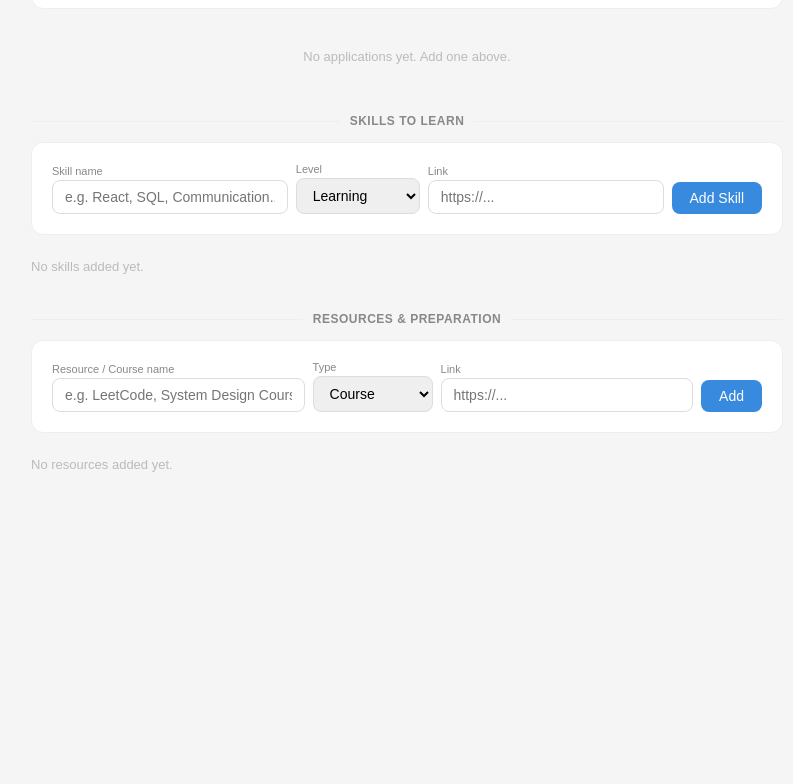
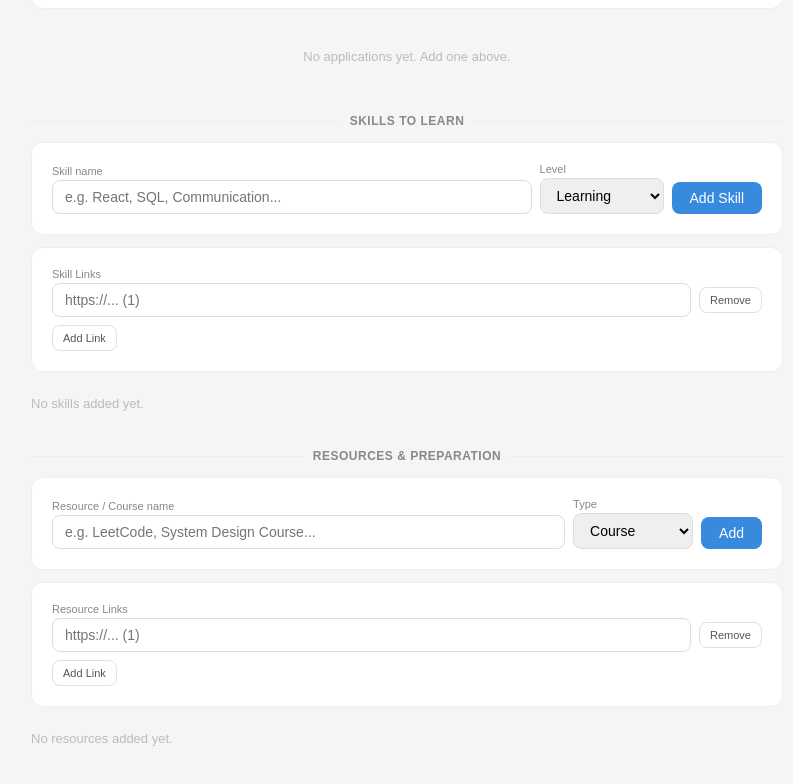
Before and after one commit to SMFAHAD1/my-dashboard, a React (Vite) app: page /jobs in a window 1280 px wide. Shown: the part 676-1460 px from the top of the page, without its empty margins (233-1026 px from the left). Before the commit the page ends 1192 px from the top, so only its background shows below. Built offline with nearby package versions, Linux system fonts and the light colour scheme.

Commit message:
force redeploy

```diff
--- a/src/pages/JobPrep.jsx
+++ b/src/pages/JobPrep.jsx
@@ -53,11 +53,11 @@ export default function JobPrep() {
 
   const [skillName, setSkillName] = useState("");
   const [skillLevel, setSkillLevel] = useState("learning");
-  const [skillLink, setSkillLink] = useState("");
+  const [skillLinks, setSkillLinks] = useState([""]);
 
   const [resTitle, setResTitle] = useState("");
   const [resType, setResType] = useState("Course");
-  const [resLink, setResLink] = useState("");
+  const [resLinks, setResLinks] = useState([""]);
 
   const SKILL_LEVELS = {
     learning: { label: "Learning", bg: "#fff8e1", color: "#854F0B" },
@@ -151,26 +151,61 @@ export default function JobPrep() {
     if (!skillName.trim()) return;
     setSkills((prev) => [
       ...prev,
-      { id: Date.now(), name: skillName.trim(), level: skillLevel, link: skillLink.trim() },
+      {
+        id: Date.now(),
+        name: skillName.trim(),
+        level: skillLevel,
+        links: skillLinks.map((link) => link.trim()).filter(Boolean),
+      },
     ]);
     setSkillName("");
     setSkillLevel("learning");
-    setSkillLink("");
+    setSkillLinks([""]);
   }
 
   function addResource() {
     if (!resTitle.trim()) return;
     setResources((prev) => [
       ...prev,
-      { id: Date.now(), title: resTitle.trim(), type: resType, link: resLink.trim(), done: false },
+      {
+        id: Date.now(),
+        title: resTitle.trim(),
+        type: resType,
+        links: resLinks.map((link) => link.trim()).filter(Boolean),
+        done: false,
+      },
     ]);
     setResTitle("");
     setResType("Course");
-    setResLink("");
+    setResLinks([""]);
   }
 
   function toggleResource(id) {
     setResources((prev) => prev.map((r) => (r.id === id ? { ...r, done: !r.done } : r)));
+  }
+
+  function updateSkillLink(index, value) {
+    setSkillLinks((prev) => prev.map((link, i) => (i === index ? value : link)));
+  }
+
+  function addSkillLinkField() {
+    setSkillLinks((prev) => [...prev, ""]);
+  }
+
+  function removeSkillLinkField(index) {
+    setSkillLinks((prev) => (prev.length === 1 ? [""] : prev.filter((_, i) => i !== index)));
+  }
+
+  function updateResLink(index, value) {
+    setResLinks((prev) => prev.map((link, i) => (i === index ? value : link)));
+  }
+
+  function addResLinkField() {
+    setResLinks((prev) => [...prev, ""]);
+  }
+
+  function removeResLinkField(index) {
+    setResLinks((prev) => (prev.length === 1 ? [""] : prev.filter((_, i) => i !== index)));
   }
 
   const counts = Object.keys(APP_STATUS).reduce((acc, key) => {
@@ -418,11 +453,24 @@ export default function JobPrep() {
             {Object.entries(SKILL_LEVELS).map(([k, v]) => <option key={k} value={k}>{v.label}</option>)}
           </select>
         </div>
-        <div style={{ flex: 2, minWidth: 160 }}>
-          <label style={labelSt}>Link</label>
-          <input value={skillLink} onChange={(e) => setSkillLink(e.target.value)} placeholder="https://..." style={{ width: "100%" }} />
+        <button onClick={addSkill} style={{ alignSelf: "flex-end" }}>Add Skill</button>
+      </div>
+      <div className="card" style={{ marginBottom: 12 }}>
+        <label style={labelSt}>Skill Links</label>
+        <div style={{ display: "flex", flexDirection: "column", gap: 8 }}>
+          {skillLinks.map((link, index) => (
+            <div key={index} style={{ display: "flex", gap: 8, alignItems: "center" }}>
+              <input
+                value={link}
+                onChange={(e) => updateSkillLink(index, e.target.value)}
+                placeholder={`https://... (${index + 1})`}
+                style={{ width: "100%" }}
+              />
+              <button onClick={() => removeSkillLinkField(index)} style={smallBtn} type="button">Remove</button>
+            </div>
+          ))}
+          <button onClick={addSkillLinkField} style={{ ...smallBtn, width: "fit-content" }} type="button">Add Link</button>
         </div>
-        <button onClick={addSkill} style={{ alignSelf: "flex-end" }}>Add Skill</button>
       </div>
       <div style={{ display: "flex", flexDirection: "column", gap: 8 }}>
         {skills.length === 0 && <p style={{ fontSize: 13, color: "#bbb", padding: "12px 0" }}>No skills added yet.</p>}
@@ -436,12 +484,16 @@ export default function JobPrep() {
                   <span style={{ display: "inline-flex", alignItems: "center", gap: 6, fontSize: 11, fontWeight: 500, padding: "4px 10px", borderRadius: 99, background: lv.bg, color: lv.color }}>
                     {lv.label}
                   </span>
-                  {s.link && (
-                    <a href={normalizeUrl(s.link)} target="_blank" rel="noreferrer" style={{ fontSize: 11, color: "#185FA5" }}>
-                      {s.link}
-                    </a>
-                  )}
                 </div>
+                {((Array.isArray(s.links) && s.links.length > 0) || s.link) && (
+                  <div style={{ display: "flex", flexDirection: "column", gap: 2, marginTop: 4 }}>
+                    {(Array.isArray(s.links) && s.links.length > 0 ? s.links : [s.link]).map((link, index) => (
+                      <a key={`${s.id}-${index}`} href={normalizeUrl(link)} target="_blank" rel="noreferrer" style={{ fontSize: 11, color: "#185FA5" }}>
+                        {link}
+                      </a>
+                    ))}
+                  </div>
+                )}
               </div>
               <button onClick={() => setSkills((prev) => prev.filter((x) => x.id !== s.id))} style={{ background: "none", border: "none", cursor: "pointer", color: "#ccc", fontSize: 12 }}>
                 Remove
@@ -463,11 +515,24 @@ export default function JobPrep() {
             {["Course", "Book", "Platform", "YouTube", "Article", "Practice"].map((t) => <option key={t} value={t}>{t}</option>)}
           </select>
         </div>
-        <div style={{ flex: 2, minWidth: 160 }}>
-          <label style={labelSt}>Link</label>
-          <input value={resLink} onChange={(e) => setResLink(e.target.value)} placeholder="https://..." style={{ width: "100%" }} />
+        <button onClick={addResource} style={{ alignSelf: "flex-end" }}>Add</button>
+      </div>
+      <div className="card" style={{ marginBottom: 12 }}>
+        <label style={labelSt}>Resource Links</label>
+        <div style={{ display: "flex", flexDirection: "column", gap: 8 }}>
+          {resLinks.map((link, index) => (
+            <div key={index} style={{ display: "flex", gap: 8, alignItems: "center" }}>
+              <input
+                value={link}
+                onChange={(e) => updateResLink(index, e.target.value)}
+                placeholder={`https://... (${index + 1})`}
+                style={{ width: "100%" }}
+              />
+              <button onClick={() => removeResLinkField(index)} style={smallBtn} type="button">Remove</button>
+            </div>
+          ))}
+          <button onClick={addResLinkField} style={{ ...smallBtn, width: "fit-content" }} type="button">Add Link</button>
         </div>
-        <button onClick={addResource} style={{ alignSelf: "flex-end" }}>Add</button>
       </div>
       <div style={{ display: "flex", flexDirection: "column", gap: 6 }}>
         {resources.length === 0 && <p style={{ fontSize: 13, color: "#bbb", padding: "12px 0" }}>No resources added yet.</p>}
@@ -480,12 +545,16 @@ export default function JobPrep() {
               <p style={{ fontWeight: 500, fontSize: 13, textDecoration: r.done ? "line-through" : "none", color: r.done ? "#aaa" : "inherit" }}>{r.title}</p>
               <div style={{ display: "flex", gap: 8, flexWrap: "wrap", marginTop: 4 }}>
                 <span style={{ fontSize: 10, padding: "2px 8px", borderRadius: 99, background: "#e8f0fe", color: "#185FA5" }}>{r.type}</span>
-                {r.link && (
-                  <a href={normalizeUrl(r.link)} target="_blank" rel="noreferrer" style={{ fontSize: 11, color: "#185FA5" }}>
-                    {r.link}
-                  </a>
-                )}
               </div>
+              {((Array.isArray(r.links) && r.links.length > 0) || r.link) && (
+                <div style={{ display: "flex", flexDirection: "column", gap: 2, marginTop: 4 }}>
+                  {(Array.isArray(r.links) && r.links.length > 0 ? r.links : [r.link]).map((link, index) => (
+                    <a key={`${r.id}-${index}`} href={normalizeUrl(link)} target="_blank" rel="noreferrer" style={{ fontSize: 11, color: "#185FA5" }}>
+                      {link}
+                    </a>
+                  ))}
+                </div>
+              )}
             </div>
             <button onClick={() => setResources((prev) => prev.filter((x) => x.id !== r.id))} style={{ background: "none", border: "none", cursor: "pointer", color: "#ccc", fontSize: 13 }}>
               Remove
```
Also changed, not shown: src/pages/Books.jsx (+37 -3 lines), src/pages/Movies.jsx (+19 -3 lines).
